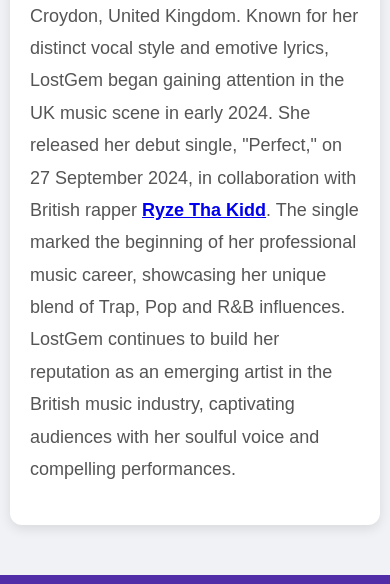
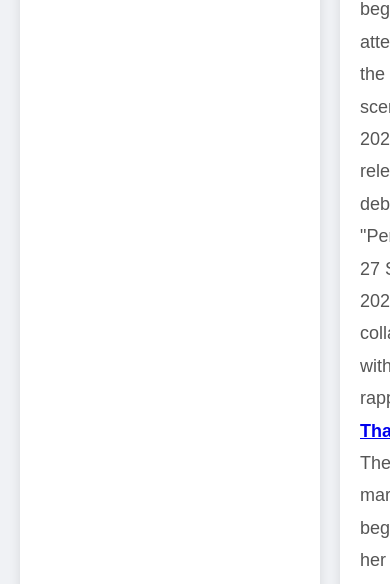
Before and after one commit to ryzethakiddofficial/lostgem-artist-website, a plain HTML site: page about.html in a window 390 px wide. Shown: the part 966-1550 px from the top of the page. Drawn offline with Linux system fonts and the light colour scheme.

Commit message:
Updating mobile

```diff
--- a/Styles/aboutstyle.css
+++ b/Styles/aboutstyle.css
@@ -9,23 +9,24 @@ body {
     margin: 0;
     padding: 0;
     padding-top: 80px; /* Adjust based on navbar height */
+    overflow-x: hidden; /* Prevent horizontal scrolling */
 }
 
 /* Main Content Section */
 .main-content .container {
     display: flex;
-    flex-wrap: wrap;
     gap: 20px;
     max-width: 1200px;
     margin: auto;
     padding: 20px;
     padding-top: 20px; /* Additional padding to prevent overlap with navbar */
+    box-sizing: border-box;
 }
 
 /* Table of Contents Section */
 .toc-section {
-    flex: 1 1 30%; /* Flexible width with a default of 30% */
-    min-width: 280px; /* Ensure a minimum width */
+    flex: 0 0 30%; /* Fixed width */
+    min-width: 300px; /* Ensure a minimum width */
     padding: 20px;
     background-color: #ffffff;
     border-radius: 12px;
@@ -34,6 +35,7 @@ body {
     top: 100px; /* Adjust to accommodate navbar height */
     text-align: left;
     transition: box-shadow 0.3s ease;
+    box-sizing: border-box;
 }
 
 .toc-section:hover {
@@ -71,13 +73,13 @@ body {
 
 /* About Me Section */
 .about-section {
-    flex: 2 1 60%; /* Flexible width with a default of 60% */
-    min-width: 300px; /* Ensure a minimum width */
+    flex: 1 1 70%; /* Fixed width */
     padding: 20px;
     background-color: #ffffff;
     border-radius: 12px;
     box-shadow: 0 4px 12px rgba(0, 0, 0, 0.1);
     max-width: 100%;
+    box-sizing: border-box;
 }
 
 .about-section h1 {
@@ -130,21 +132,25 @@ body {
     color: #007bff;
 }
 
-/* Responsive adjustments */
+/* Prevent responsive design adjustments */
 @media (max-width: 768px) {
+    /* Prevent any changes on small screens */
     .main-content .container {
-        flex-direction: column;
-        padding: 10px;
+        display: flex;
+        gap: 20px;
+        padding: 20px;
+        box-sizing: border-box;
     }
 
     .toc-section {
-        flex: 1 1 100%; /* Full width on mobile */
-        margin: 0; /* Remove margin to prevent overlap */
-        margin-bottom: 20px; /* Add space below for separation */
+        flex: 0 0 30%; /* Fixed width */
+        margin: 0;
+        box-sizing: border-box;
     }
 
     .about-section {
-        flex: 1 1 100%; /* Full width on mobile */
+        flex: 1 1 70%; /* Fixed width */
         max-width: 100%;
+        box-sizing: border-box;
     }
 }
--- a/about.html
+++ b/about.html
@@ -7,6 +7,8 @@
     <link rel="stylesheet" href="https://cdnjs.cloudflare.com/ajax/libs/font-awesome/6.4.2/css/all.min.css">
     <link rel="stylesheet" href="Styles/aboutstyle.css">
     <link rel="icon" href="Images/Profile.jpg" type="Images/x-icon">
+    <meta name="viewport" content="width=1200, initial-scale=1">
+
     <title>About Me | LostGem</title>
 </head>
 
```
